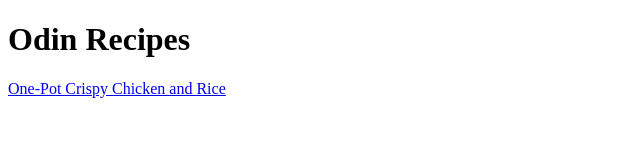
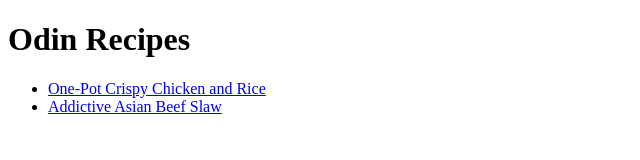
Before and after one commit to jomamma-2/odin-recipes, a plain HTML site: page index.html in a window 1280 px wide. Shown: the whole page, without its empty margins (0-640 px from the left). Drawn offline with Linux system fonts and the light colour scheme.

Commit message:
Add link to new page

```diff
--- a/index.html
+++ b/index.html
@@ -7,6 +7,9 @@
 
     <body>
        <h1>Odin Recipes</h1>
-       <a href="recipes/crispy-chicken-and-rice.html">One-Pot Crispy Chicken and Rice</a>
+       <ul>
+       <li><a href="recipes/crispy-chicken-and-rice.html">One-Pot Crispy Chicken and Rice</a></li>
+       <li><a href="recipes/asian-beef-slaw.html">Addictive Asian Beef Slaw</a></li>
+       </ul>
     </body>
 </html>
```
